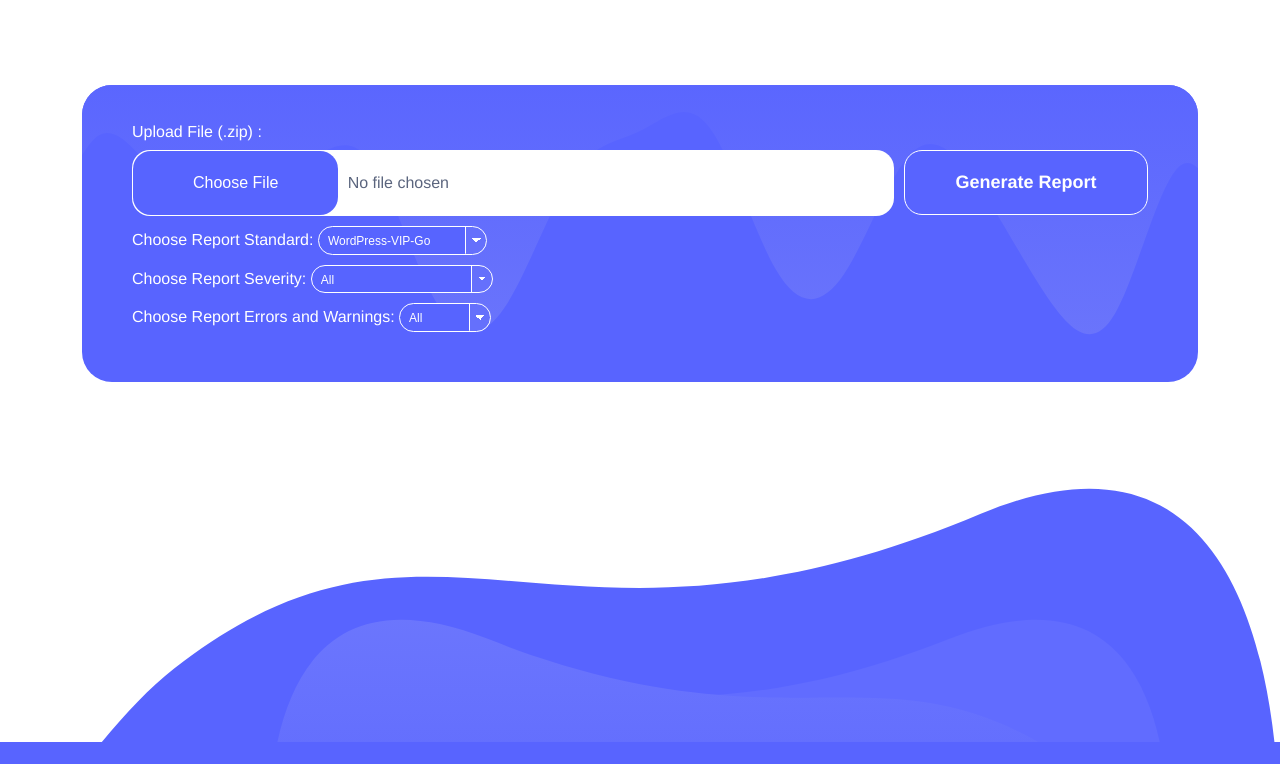
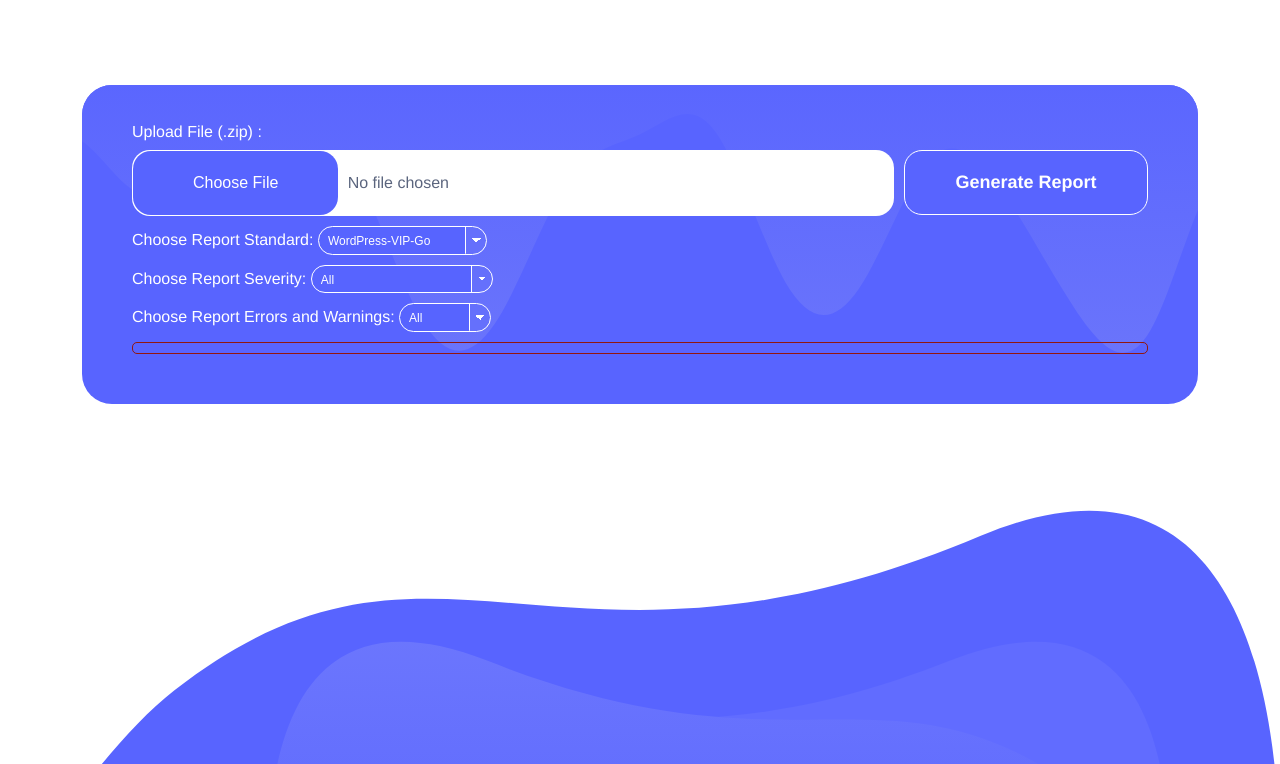
Before and after one commit to ronakganatra-multidots/phpcsreport, a PHP site: page / in a window 1280 px wide. Shown: the part 610-1374 px from the top of the page. Before the commit the page ends 1352 px from the top, so only its background shows below. Run offline with PHP 8.4, Linux system fonts and the light colour scheme.

Commit message:
Update changes

```diff
--- a/assets/css/main.css
+++ b/assets/css/main.css
@@ -1278,6 +1278,22 @@ p {
   border-radius: 30px;
 }
 
+.phpcs-section .phpcs-wrapper .msg {
+  display: inline-block;
+  float: left;
+  width: 100%;
+  color: #93160d;
+  border: 1px solid #93160d;
+  padding: 5px 15px;
+  margin-top: 10px;
+  border-radius: 5px;
+}
+
+.phpcs-section .phpcs-wrapper .msg.success {
+  color: #0ad523;
+  border-color: #0ad523;
+}
+
 @media (max-width: 767px) {
   .phpcs-section .phpcs-wrapper {
     padding-left: 20px;
--- a/assets/js/main.js
+++ b/assets/js/main.js
@@ -22,8 +22,8 @@
 			wpstandard 	= __this.find( '#wpstandard' ) || '',
 			wpseverity 	= __this.find( '#wpseverity' ) || '',
 			wpreporterr = __this.find( '#wpreporterr' ) || '';
-		alert( actionUrl );
 		if( '' != actionUrl && '' != wpstandard && '' != wpseverity && '' != wpreporterr ) {
+			__this.find( '.msg' ).removeClass( 'error' ).removeClass( 'success' ).hide();
 			$.ajax({
 				url: actionUrl,
 				type: "POST",
@@ -32,9 +32,9 @@
 				cache: false,
 				processData: false,
 				success: function( response ) {
-					console.log( response );
 					var result = JSON.parse( response );
 					__this.find( '.msg' ).html( result.message ).show();
+					__this.find( '.msg' ).addClass( result.status );
 				}
 			});
 		}
```
